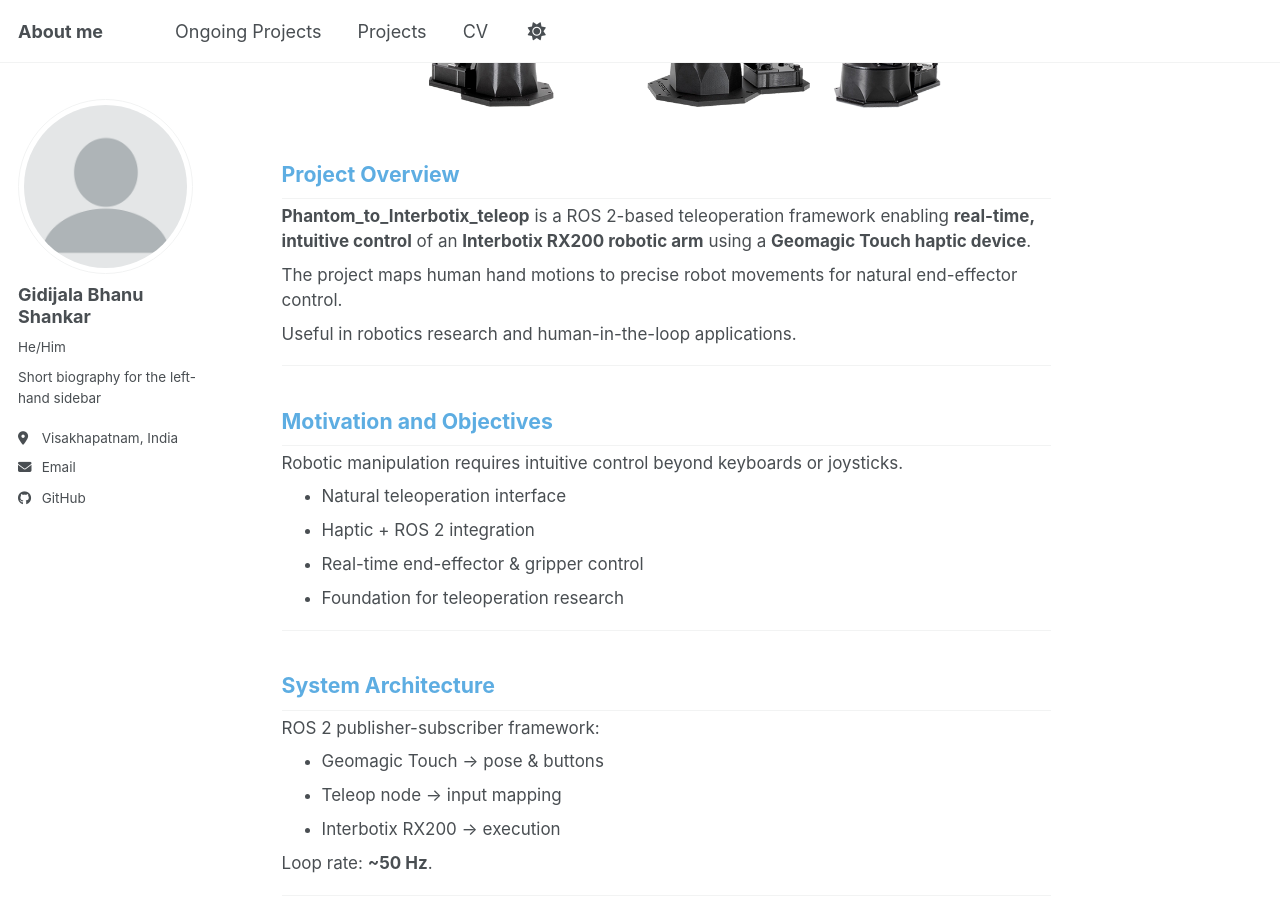
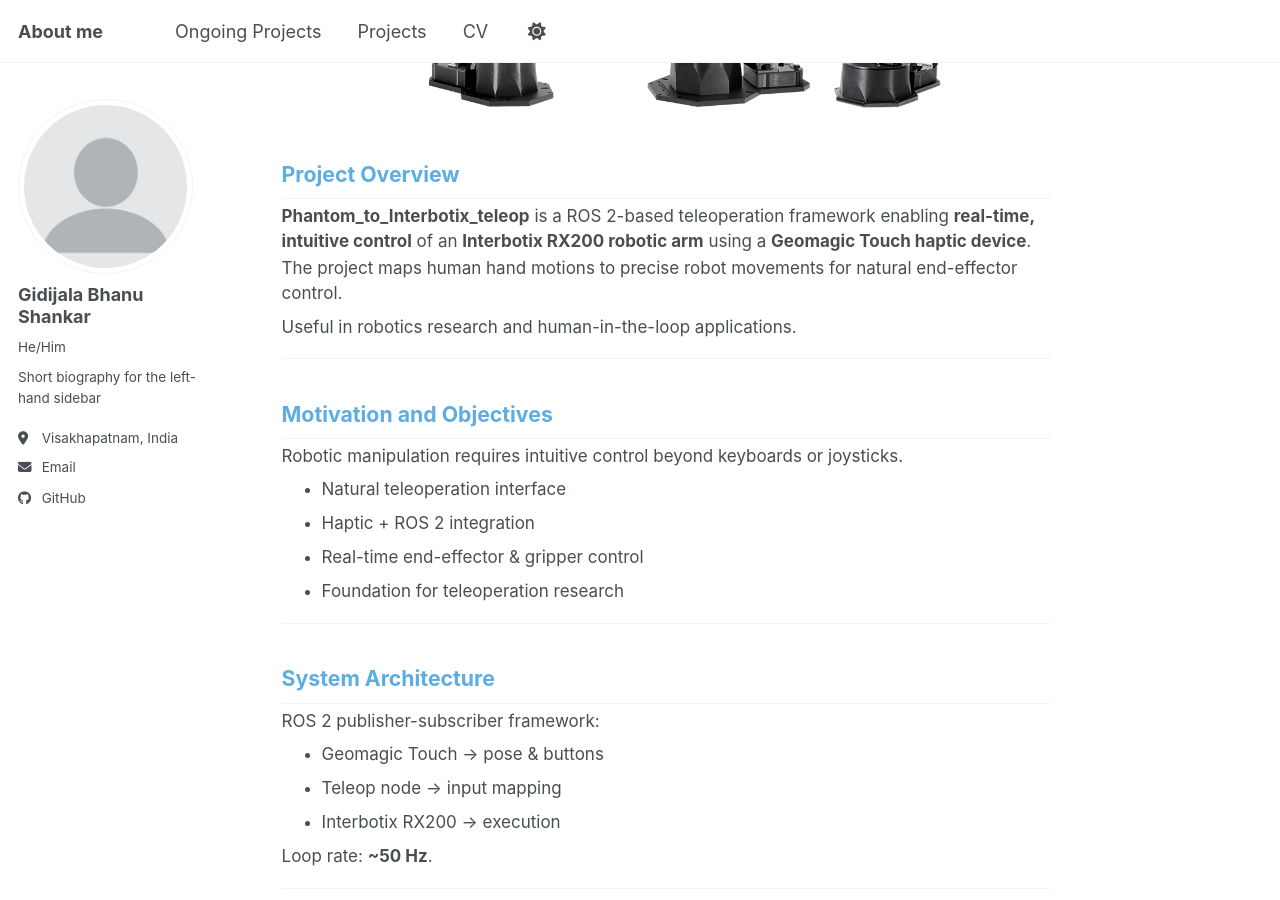
Before and after one commit to Drunk-ed/Drunk-ed.github.io, a Jekyll site: the page built from _portfolio/portfolio-2.html, in a window 1280 px wide and 900 px high, scrolled down 380 px. Built offline with Jekyll 4.4.1, drawn with Linux system fonts in a browser that asks for light colours; a script bundle is joined from its source files by our own code; library files that are not in the unit come from our copies.

Commit message:
Fix paragraph margin in project overview section of portfolio-2.html for improved formatting

```diff
--- a/_portfolio/portfolio-2.html
+++ b/_portfolio/portfolio-2.html
@@ -15,7 +15,7 @@
 <!-- Project Overview -->
 <h2 style="color:#5dade2; margin-bottom:5px;">Project Overview</h2>
 
-<p style="margin-top:0; margin-bottom:8px;">
+<p style="margin-top:0; margin-bottom:1px;">
 <strong>Phantom_to_Interbotix_teleop</strong> is a ROS 2-based teleoperation
 framework enabling <strong>real-time, intuitive control</strong> of an
 <strong>Interbotix RX200 robotic arm</strong> using a
```
